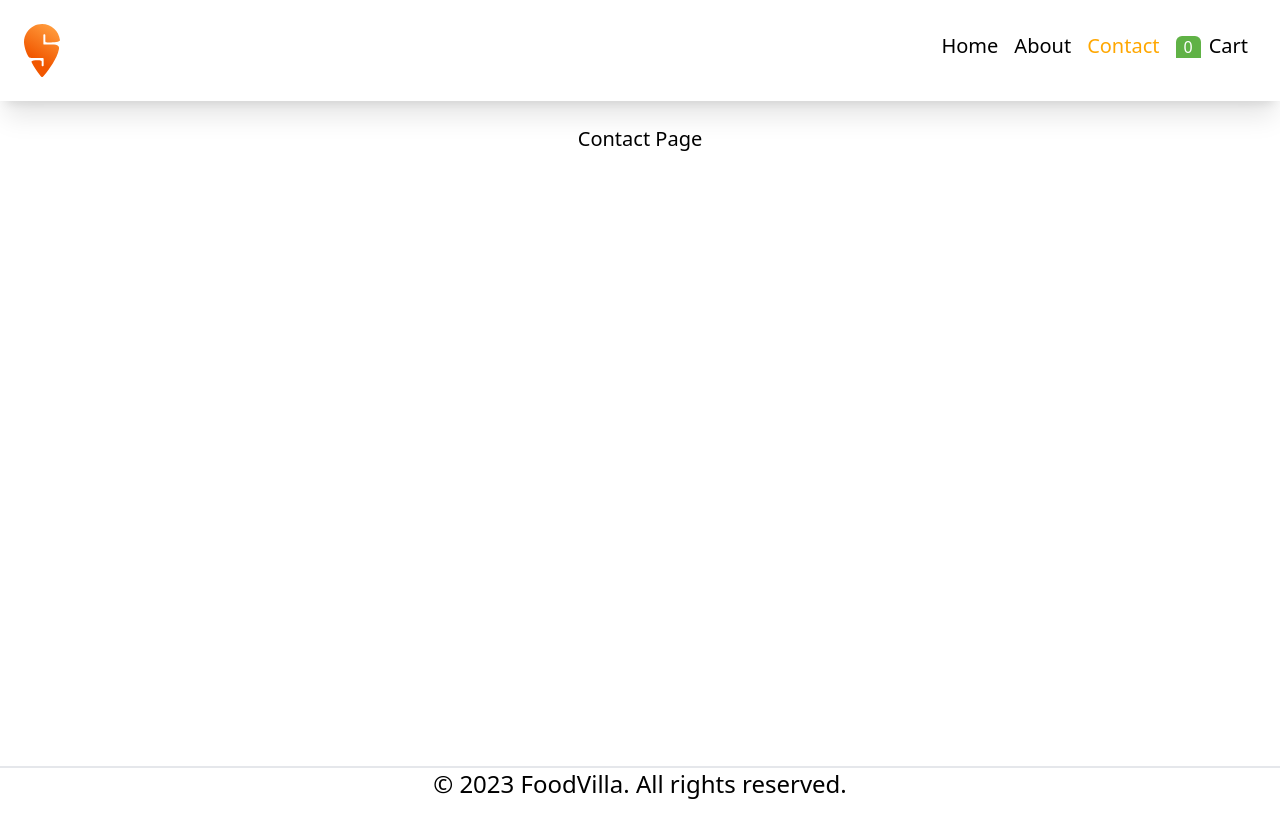
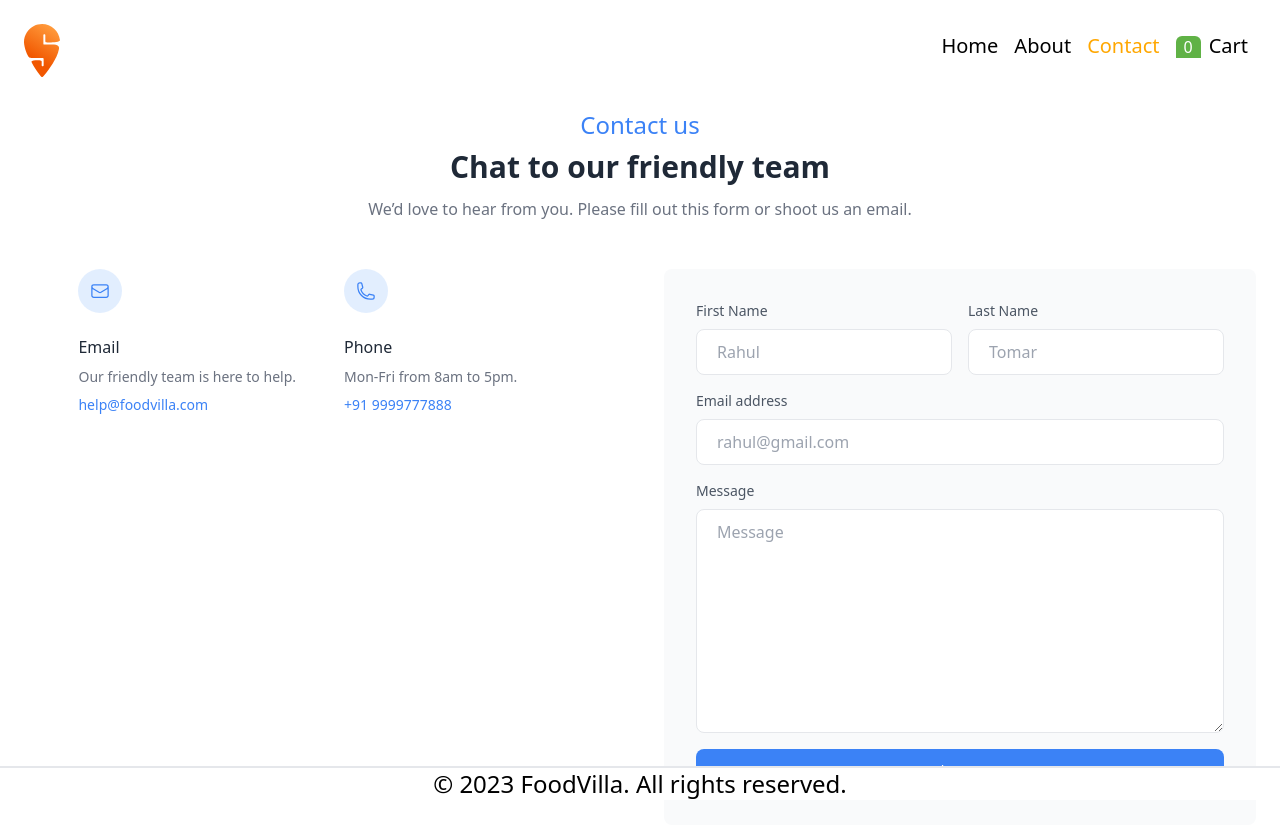
Before and after one commit to STRahul/foodvilla, a React (Vite) app: page /contact in a window 1280 px wide. Shown: the top 838 px of the page. Before the commit the page ends 800 px from the top, so only its background shows below. Built offline with nearby package versions, Linux system fonts and the light colour scheme.

Commit message:
contact page

```diff
--- a/src/components/About.js
+++ b/src/components/About.js
@@ -1,7 +1,7 @@
 const About = () => {
   return (
-    <div>
-      <p className="text-center text-xl m-3 p-3">
+    <div className="max-w-[1280px]">
+      <p className="text-center text-2xl m-3 p-3 break-words">
         Our mission is to elevate the quality of life for the urban consumer
         with unparalleled convenience. Convenience is what makes us tick. It's
         what makes us get out of bed and say, "Let's do this."
--- a/src/components/Contact.js
+++ b/src/components/Contact.js
@@ -1,10 +1,136 @@
+const Contact = () => {
+  return (
+    <section class="bg-white dark:bg-gray-900 pb-16">
+      <div class="container px-6 mx-auto">
+        <div className="text-center py-2">
+          <p class="font-medium text-2xl text-blue-500 dark:text-blue-400">
+            Contact us
+          </p>
 
-const Contact = ()=>{
-    return(
-        <div>
-            <h1 className="text-bold text-xl text-center p-3 m-3">Contact Page</h1>
+          <h1 class="mt-2 text-2xl font-semibold text-gray-800 md:text-3xl dark:text-white">
+            Chat to our friendly team
+          </h1>
+
+          <p class="mt-3 text-gray-500 dark:text-gray-400">
+            We’d love to hear from you. Please fill out this form or shoot us an
+            email.
+          </p>
         </div>
-    )
-}
+
+        <div class="grid grid-cols-1 gap-12 mt-10 lg:grid-cols-2 justify-items-center">
+          <div class="grid grid-cols-1 gap-12 md:grid-cols-2">
+            <div>
+              <span class="inline-block p-3 text-blue-500 rounded-full bg-blue-100/80 dark:bg-gray-800">
+                <svg
+                  xmlns="http://www.w3.org/2000/svg"
+                  fill="none"
+                  viewBox="0 0 24 24"
+                  stroke-width="1.5"
+                  stroke="currentColor"
+                  class="w-5 h-5">
+                  <path
+                    stroke-linecap="round"
+                    stroke-linejoin="round"
+                    d="M21.75 6.75v10.5a2.25 2.25 0 01-2.25 2.25h-15a2.25 2.25 0 01-2.25-2.25V6.75m19.5 0A2.25 2.25 0 0019.5 4.5h-15a2.25 2.25 0 00-2.25 2.25m19.5 0v.243a2.25 2.25 0 01-1.07 1.916l-7.5 4.615a2.25 2.25 0 01-2.36 0L3.32 8.91a2.25 2.25 0 01-1.07-1.916V6.75"
+                  />
+                </svg>
+              </span>
+
+              <h2 class="mt-4 text-base font-medium text-gray-800 dark:text-white">
+                Email
+              </h2>
+              <p class="mt-2 text-sm text-gray-500 dark:text-gray-400">
+                Our friendly team is here to help.
+              </p>
+              <p class="mt-2 text-sm text-blue-500 dark:text-blue-400">
+                help@foodvilla.com
+              </p>
+            </div>
+
+            <div>
+              <span class="inline-block p-3 text-blue-500 rounded-full bg-blue-100/80 dark:bg-gray-800">
+                <svg
+                  xmlns="http://www.w3.org/2000/svg"
+                  fill="none"
+                  viewBox="0 0 24 24"
+                  stroke-width="1.5"
+                  stroke="currentColor"
+                  class="w-5 h-5">
+                  <path
+                    stroke-linecap="round"
+                    stroke-linejoin="round"
+                    d="M2.25 6.75c0 8.284 6.716 15 15 15h2.25a2.25 2.25 0 002.25-2.25v-1.372c0-.516-.351-.966-.852-1.091l-4.423-1.106c-.44-.11-.902.055-1.173.417l-.97 1.293c-.282.376-.769.542-1.21.38a12.035 12.035 0 01-7.143-7.143c-.162-.441.004-.928.38-1.21l1.293-.97c.363-.271.527-.734.417-1.173L6.963 3.102a1.125 1.125 0 00-1.091-.852H4.5A2.25 2.25 0 002.25 4.5v2.25z"
+                  />
+                </svg>
+              </span>
+
+              <h2 class="mt-4 text-base font-medium text-gray-800 dark:text-white">
+                Phone
+              </h2>
+              <p class="mt-2 text-sm text-gray-500 dark:text-gray-400">
+                Mon-Fri from 8am to 5pm.
+              </p>
+              <p class="mt-2 text-sm text-blue-500 dark:text-blue-400">
+                +91 9999777888
+              </p>
+            </div>
+          </div>
+
+          <div class="p-4 py-6 rounded-lg bg-gray-50 dark:bg-gray-800 md:p-8">
+            <form onSubmit={(e)=>e.preventDefault()}>
+              <div class="-mx-2 md:items-center md:flex">
+                <div class="flex-1 px-2">
+                  <label class="block mb-2 text-sm text-gray-600 dark:text-gray-200">
+                    First Name
+                  </label>
+                  <input
+                    type="text"
+                    placeholder="Rahul "
+                    class="block w-full px-5 py-2.5 mt-2 text-gray-700 placeholder-gray-400 bg-white border border-gray-200 rounded-lg dark:placeholder-gray-600 dark:bg-gray-900 dark:text-gray-300 dark:border-gray-700 focus:border-blue-400 dark:focus:border-blue-400 focus:ring-blue-400 focus:outline-none focus:ring focus:ring-opacity-40"
+                  />
+                </div>
+
+                <div class="flex-1 px-2 mt-4 md:mt-0">
+                  <label class="block mb-2 text-sm text-gray-600 dark:text-gray-200">
+                    Last Name
+                  </label>
+                  <input
+                    type="text"
+                    placeholder="Tomar"
+                    class="block w-full px-5 py-2.5 mt-2 text-gray-700 placeholder-gray-400 bg-white border border-gray-200 rounded-lg dark:placeholder-gray-600 dark:bg-gray-900 dark:text-gray-300 dark:border-gray-700 focus:border-blue-400 dark:focus:border-blue-400 focus:ring-blue-400 focus:outline-none focus:ring focus:ring-opacity-40"
+                  />
+                </div>
+              </div>
+
+              <div class="mt-4">
+                <label class="block mb-2 text-sm text-gray-600 dark:text-gray-200">
+                  Email address
+                </label>
+                <input
+                  type="email"
+                  placeholder="rahul@gmail.com"
+                  class="block w-full px-5 py-2.5 mt-2 text-gray-700 placeholder-gray-400 bg-white border border-gray-200 rounded-lg dark:placeholder-gray-600 dark:bg-gray-900 dark:text-gray-300 dark:border-gray-700 focus:border-blue-400 dark:focus:border-blue-400 focus:ring-blue-400 focus:outline-none focus:ring focus:ring-opacity-40"
+                />
+              </div>
+
+              <div class="w-full mt-4">
+                <label class="block mb-2 text-sm text-gray-600 dark:text-gray-200">
+                  Message
+                </label>
+                <textarea
+                  class="block w-full h-32 px-5 py-2.5 mt-2 text-gray-700 placeholder-gray-400 bg-white border border-gray-200 rounded-lg md:h-56 dark:placeholder-gray-600 dark:bg-gray-900 dark:text-gray-300 dark:border-gray-700 focus:border-blue-400 dark:focus:border-blue-400 focus:ring-blue-400 focus:outline-none focus:ring focus:ring-opacity-40"
+                  placeholder="Message"></textarea>
+              </div>
+
+              <button class="w-full px-6 py-3 mt-4 text-sm font-medium tracking-wide text-white capitalize transition-colors duration-300 transform bg-blue-500 rounded-lg hover:bg-blue-400 focus:outline-none focus:ring focus:ring-blue-300 focus:ring-opacity-50">
+                Send message
+              </button>
+            </form>
+          </div>
+        </div>
+      </div>
+    </section>
+  );
+};
 
 export default Contact;
```
